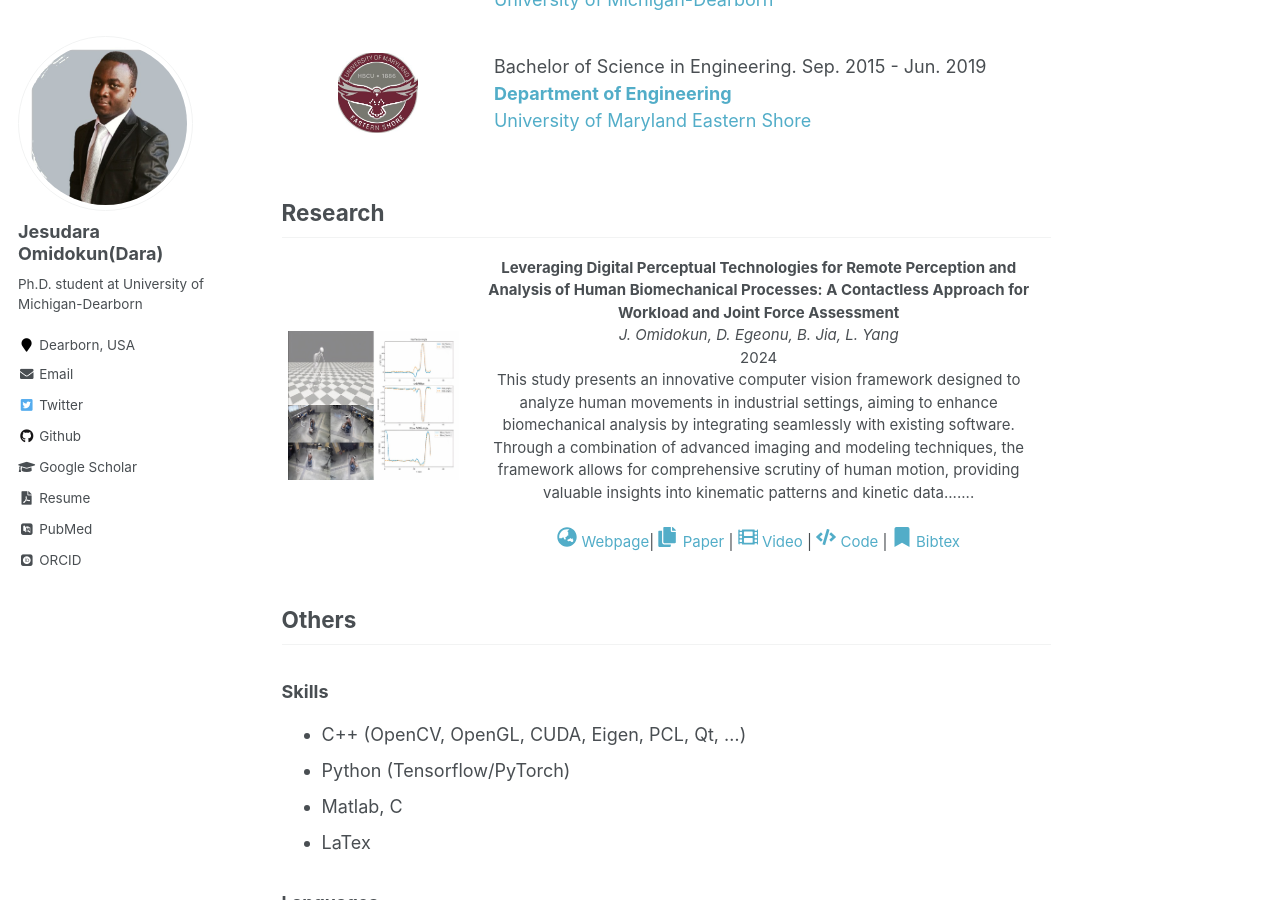
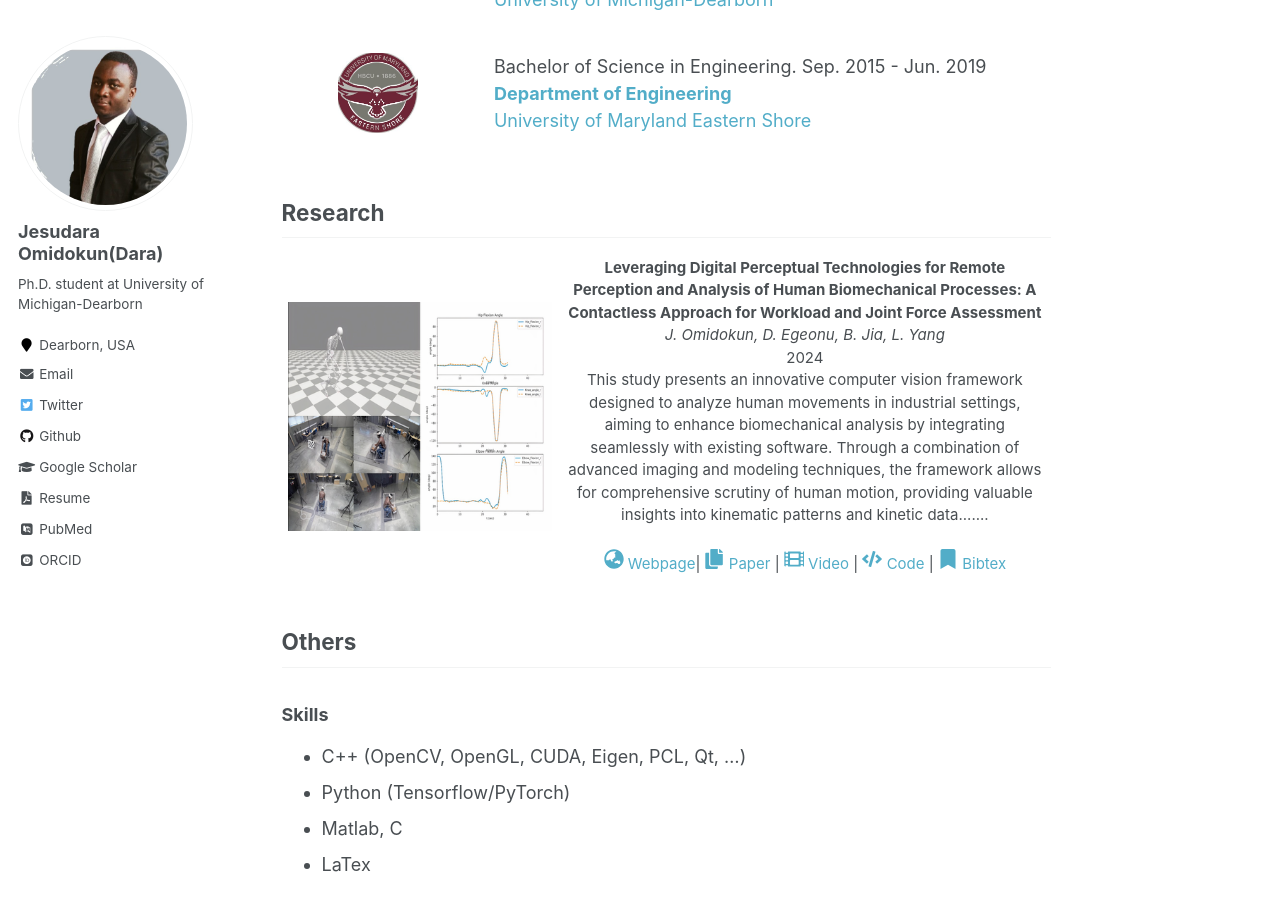
Before and after one commit to jomidokunMain/jomidokunMain.github.io, a Jekyll site: the page built from _pages/about.md, in a window 1280 px wide and 900 px high, scrolled down 797 px. Built offline with Jekyll 4.4.1, drawn with Linux system fonts in a browser that asks for light colours; some web fonts are replaced.

Commit message:
updatess

```diff
--- a/_pages/about.md
+++ b/_pages/about.md
@@ -53,7 +53,7 @@ Bachelor of Science in Engineering. Sep. 2015 - Jun. 2019<br>
 
 <table style="border-collapse: collapse; border: none;">
   <tr  style="border-collapse: collapse; border: none;">
-    <td style="border-collapse: collapse; border: none;" ><img src="../images/leveragecontaless1.png" width="1080" height="223" alt="MeshAvatar Image"></td>
+    <td style="border-collapse: collapse; border: none;" ><img src="../images/leveragecontaless1.png" width="2080" height="250" alt="MeshAvatar Image"></td>
     <td style="border-collapse: collapse; border: none; font-size: 15px">
       <div align="center">
         <b>Leveraging Digital Perceptual Technologies for Remote Perception and Analysis of Human Biomechanical Processes: A Contactless Approach for Workload and Joint Force Assessment</b><br><i>J. Omidokun, D. Egeonu, B. Jia, L. Yang</i><br>2024<br>
```
